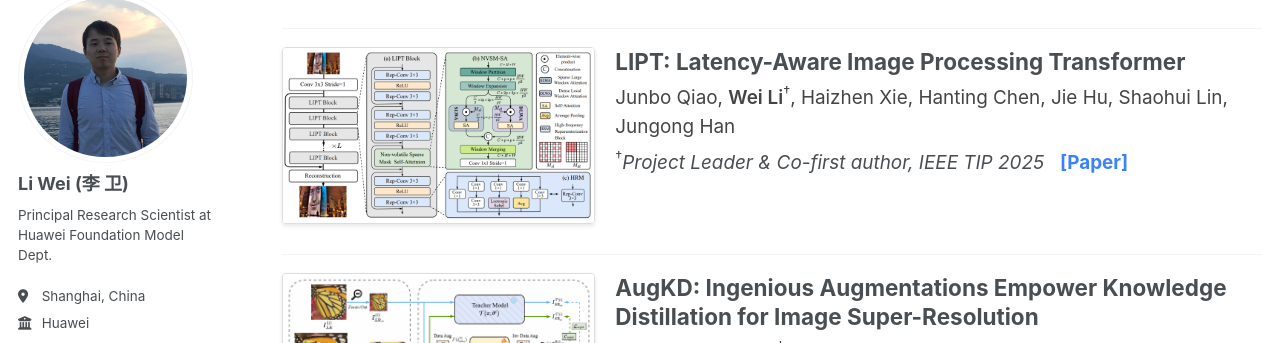
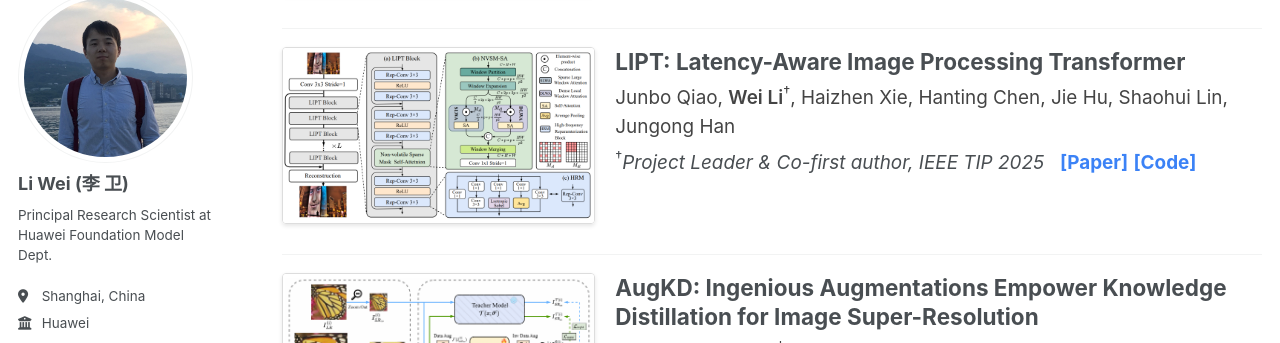
Before and after one commit to WeiLi-THU/WeiLi-THU.github.io, a Jekyll site: the page built from _pages/about.md, in a window 1280 px wide and 900 px high, scrolled down 1243 px. Shown: the part 109-452 px from the top of the window. Built offline with Jekyll 4.4.1, drawn with Linux system fonts in a browser that asks for light colours; some web fonts are replaced; a script bundle is joined from its source files by our own code; library files that are not in the unit come from our copies.

Commit message:
Update about.md

```diff
--- a/_pages/about.md
+++ b/_pages/about.md
@@ -72,6 +72,7 @@ Driven by a passion for bridging cutting-edge algorithms with strict hardware co
     <p style="margin: 8px 0 0 0; font-size: 1.05em;">
       <sup>&dagger;</sup><em>Project Leader & Co-first author, IEEE TIP 2025</em> &nbsp;
       <a href="https://ieeexplore.ieee.org/stamp/stamp.jsp?arnumber=11008483" style="color: #3B82F6; text-decoration: none; font-weight: bold;">[Paper]</a>
+      <a href="https://github.com/Junboooo/LIPT" style="color: #3B82F6; text-decoration: none; font-weight: bold;">[Code]</a> &nbsp;
     </p>
   </div>
 </div>
```
